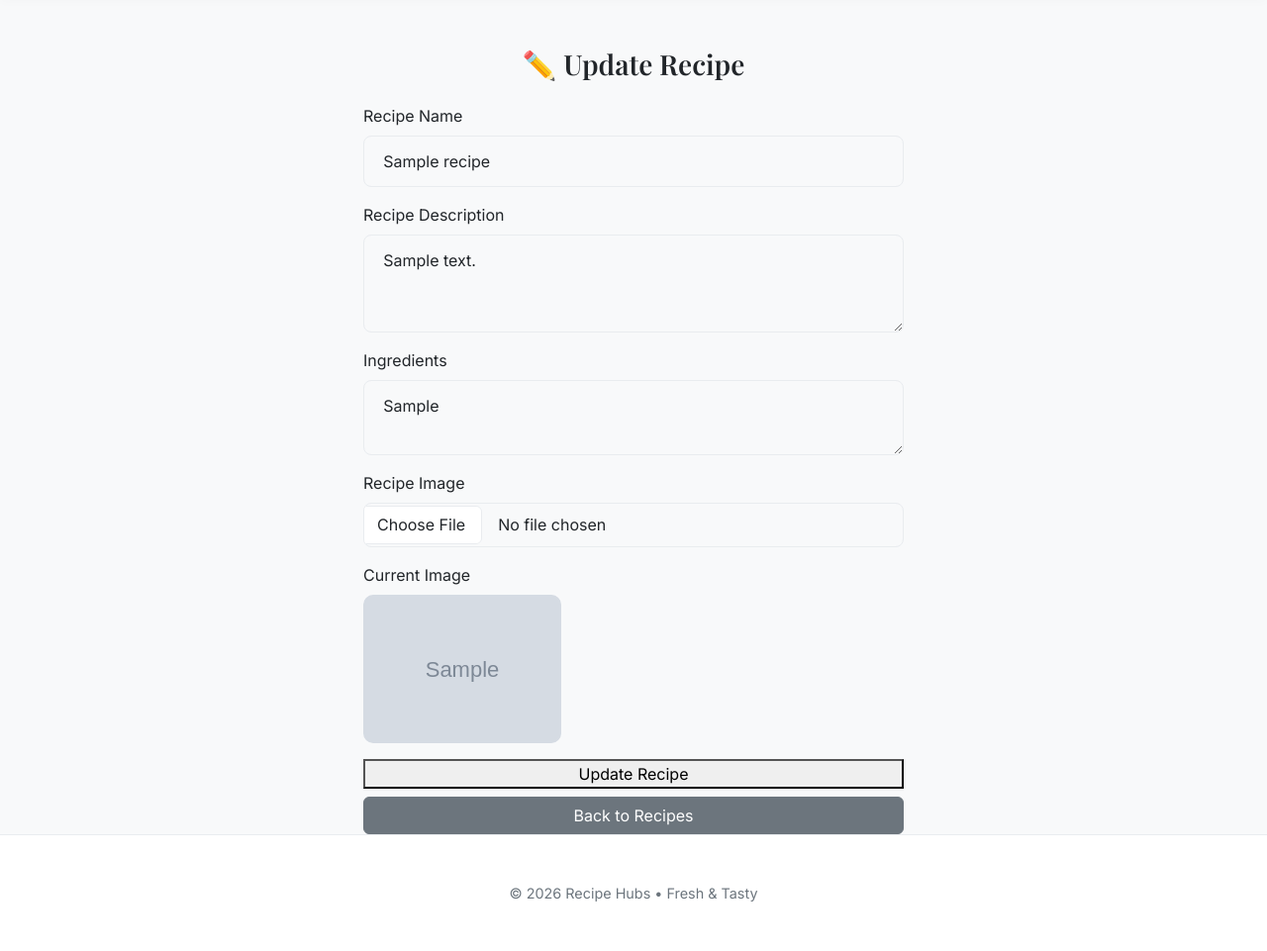
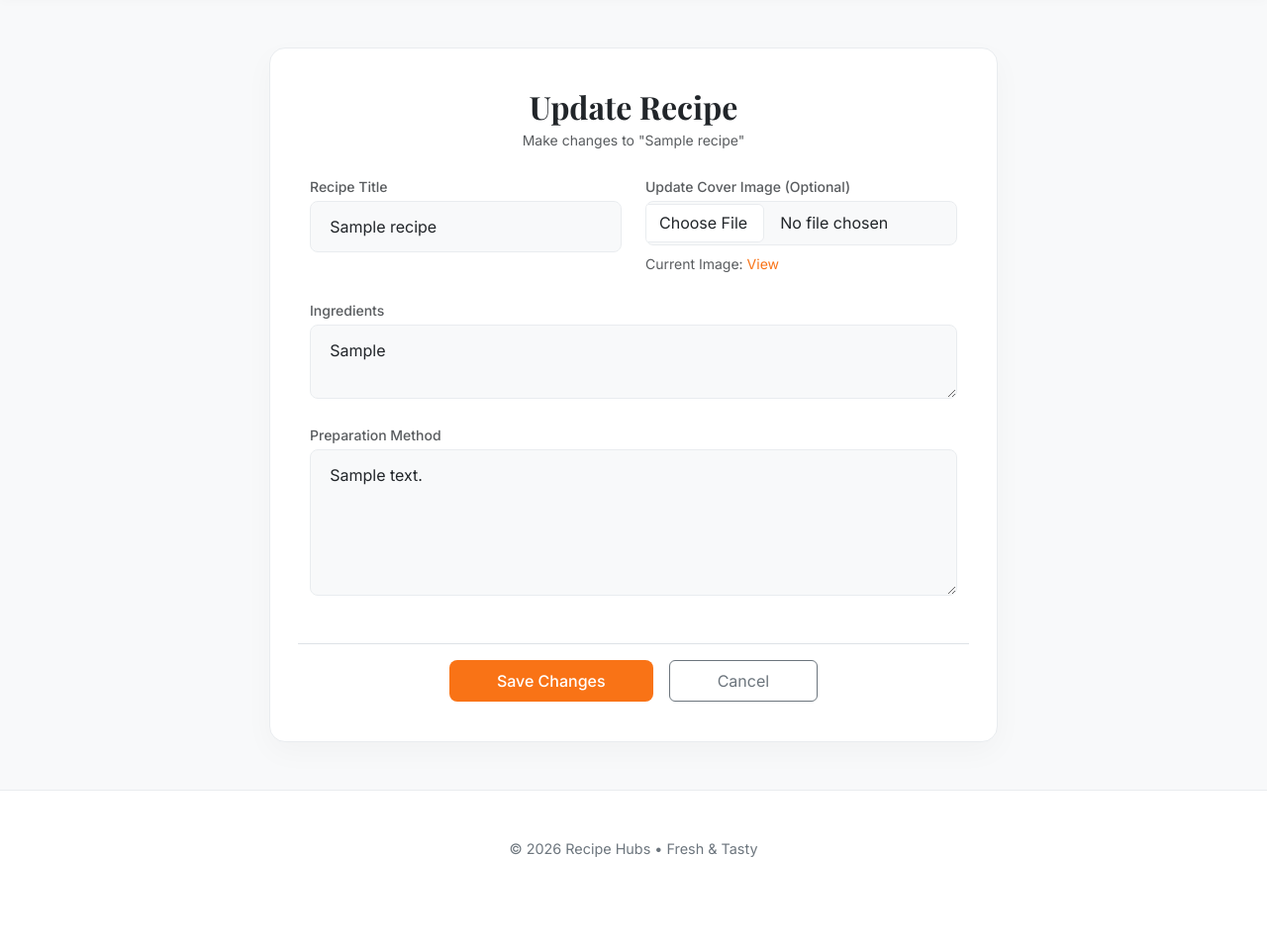
Before and after one commit to Yatharth224/RecipeHub, a Django app: template vege/templates/update_recipe.html in a window 1280 px wide. Shown: the part 80-1041 px from the top of the page at 99% size. After the commit the page ends 946 px from the top, so only its background shows below. Run offline with Django 5.2, Linux system fonts and the light colour scheme; the template is opened without the code that fills it: values that come from a table or form of the project are taken from there, others are empty; tables that the repository leaves empty hold one stand-in row (values such as "Sample post"); grey boxes marked "Sample" are stand-in pictures; parts of the project's set-up code (start-up, migrations or seed data) failed here and were passed over; some web fonts are replaced.

Commit message:
changes in update_recipe html

```diff
--- a/vege/templates/update_recipe.html
+++ b/vege/templates/update_recipe.html
@@ -2,132 +2,59 @@
 
 {% block start %}
 
-<div class="container mt-5">
+<div class="container mt-5 mb-5">
+    <div class="row justify-content-center">
+        <div class="col-md-10 col-lg-8">
 
-<div class="row justify-content-center">
+            <div class="upload-card">
+
+                <div class="text-center mb-4">
+                    <h2 class="brand-font fw-bold mb-1 text-dark">Update Recipe</h2>
+                    <p class="text-muted small">Make changes to "{{ recipe.recipe_name }}"</p>
+                </div>
+
+                <form method="post" enctype="multipart/form-data">
+                    {% csrf_token %}
+
+                    <div class="row g-4">
+                        <div class="col-md-6">
+                            <label class="small text-muted mb-1 fw-medium">Recipe Title</label>
+                            <input name="recipe_name" class="form-control" value="{{ recipe.recipe_name }}" required>
+                        </div>
 
                         <div class="col-md-6">
+                            <label class="small text-muted mb-1 fw-medium">Update Cover Image (Optional)</label>
+                            <input type="file" name="recipe_image" class="form-control">
 
-<div class="glass-card">
-
-<h3 class="mb-4 text-center">✏️ Update Recipe</h3>
-
-<form method="post" enctype="multipart/form-data">
-
-{% csrf_token %}
-
-<!-- Recipe Name -->
-
-<div class="mb-3">
-
-<label class="form-label">Recipe Name</label>
-
-<input
-name="recipe_name"
-value="{{ recipe.recipe_name }}"
-required
-type="text"
-class="form-control"
->
-
+                            {% if recipe.recipe_image %}
+                                <div class="small text-muted mt-2">
+                                    Current Image: <a href="{{ recipe.recipe_image.url }}" target="_blank" class="text-decoration-none" style="color: var(--accent);">View</a>
+                                </div>
+                            {% endif %}
                         </div>
 
-
-<!-- Description -->
-
-<div class="mb-3">
-
-<label class="form-label">Recipe Description</label>
-
-<textarea
-name="recipe_description"
-class="form-control"
-rows="3"
-required
->{{ recipe.recipe_description }}</textarea>
-
+                        <div class="col-12">
+                            <label class="small text-muted mb-1 fw-medium">Ingredients</label>
+                            <textarea name="recipe_ingredients" class="form-control" rows="2" required>{{ recipe.recipe_ingredients }}</textarea>
                         </div>
 
-
-<!-- Ingredients -->
-
-<div class="mb-3">
-
-<label class="form-label">Ingredients</label>
-
-<textarea
-name="recipe_ingredients"
-class="form-control"
-rows="2"
-placeholder="Example: Tomato, Onion, Garlic"
-required
->{{ recipe.recipe_ingredients }}</textarea>
-
+                        <div class="col-12">
+                            <label class="small text-muted mb-1 fw-medium">Preparation Method</label>
+                            <textarea name="recipe_description" class="form-control" rows="5" required>{{ recipe.recipe_description }}</textarea>
                         </div>
 
-
-<!-- Image -->
-
-<div class="mb-3">
-
-<label class="form-label">Recipe Image</label>
-
-<input
-name="recipe_image"
-type="file"
-class="form-control"
->
-
+                        <div class="col-12 d-flex gap-3 justify-content-center mt-5 pt-3 border-top">
+                            <button type="submit" class="btn btn-brand px-5 py-2">Save Changes</button>
+                            <a href="/" class="btn btn-outline-secondary px-5 py-2">Cancel</a>
                         </div>
-
-
-<!-- Current Image -->
-
-{% if recipe.recipe_image %}
-
-<div class="mb-3">
-
-<label class="form-label">Current Image</label>
-
-<br>
-
-<img
-src="{{ recipe.recipe_image.url }}"
-style="max-height:150px;border-radius:10px;"
->
-
                     </div>
-
-{% endif %}
-
-
-<!-- Buttons -->
-
-<div class="d-grid gap-2">
-
-<button type="submit" class="btn-premium">
-
-Update Recipe
-
-</button>
-
-<a href="/recipes/" class="btn btn-secondary">
-
-Back to Recipes
-
-</a>
-
-</div>
-
 
                 </form>
 
             </div>
 
         </div>
-
     </div>
-
 </div>
 
 {% endblock %}
```
Lines whose indentation alone changed are shown as unchanged.
